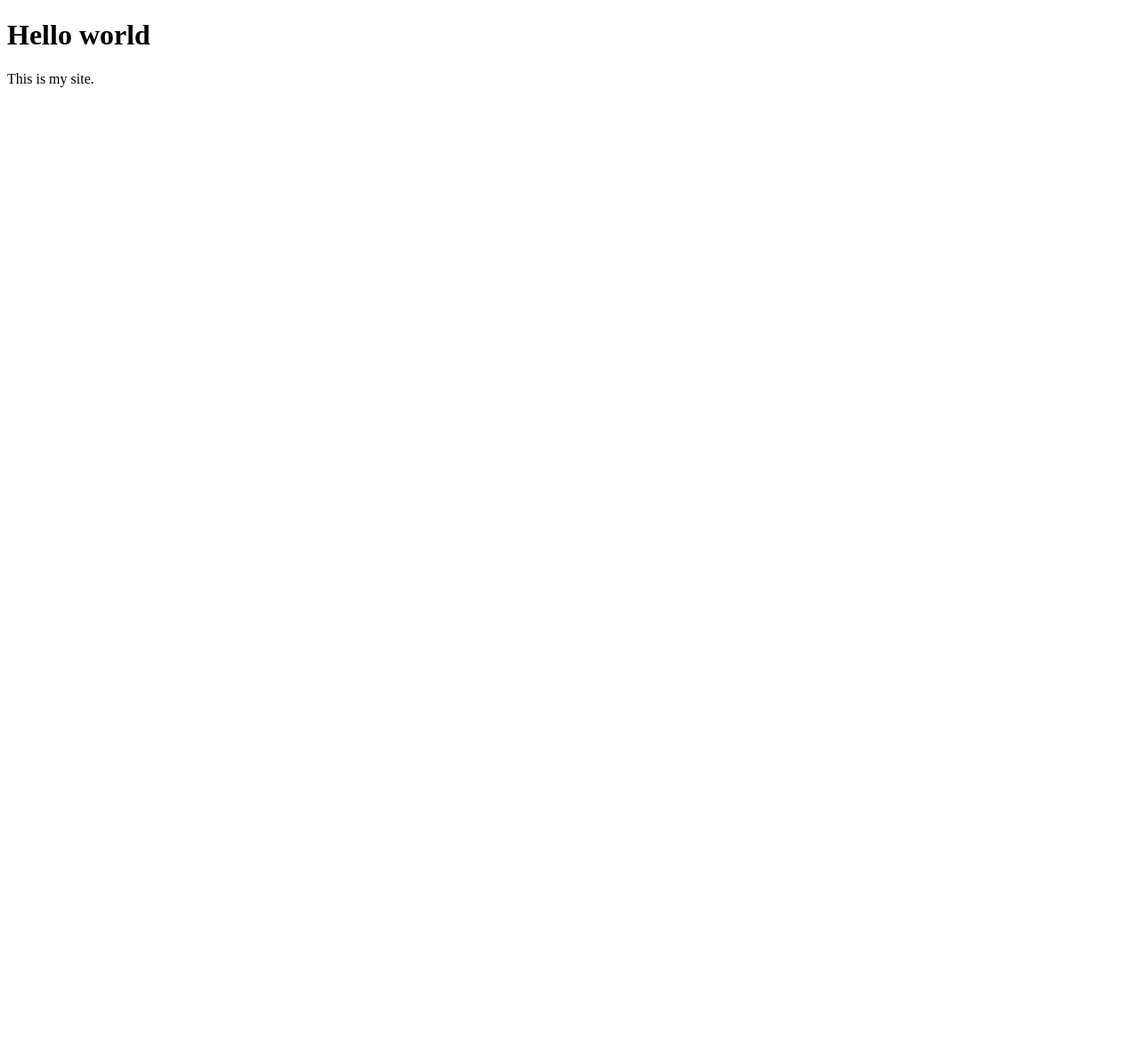
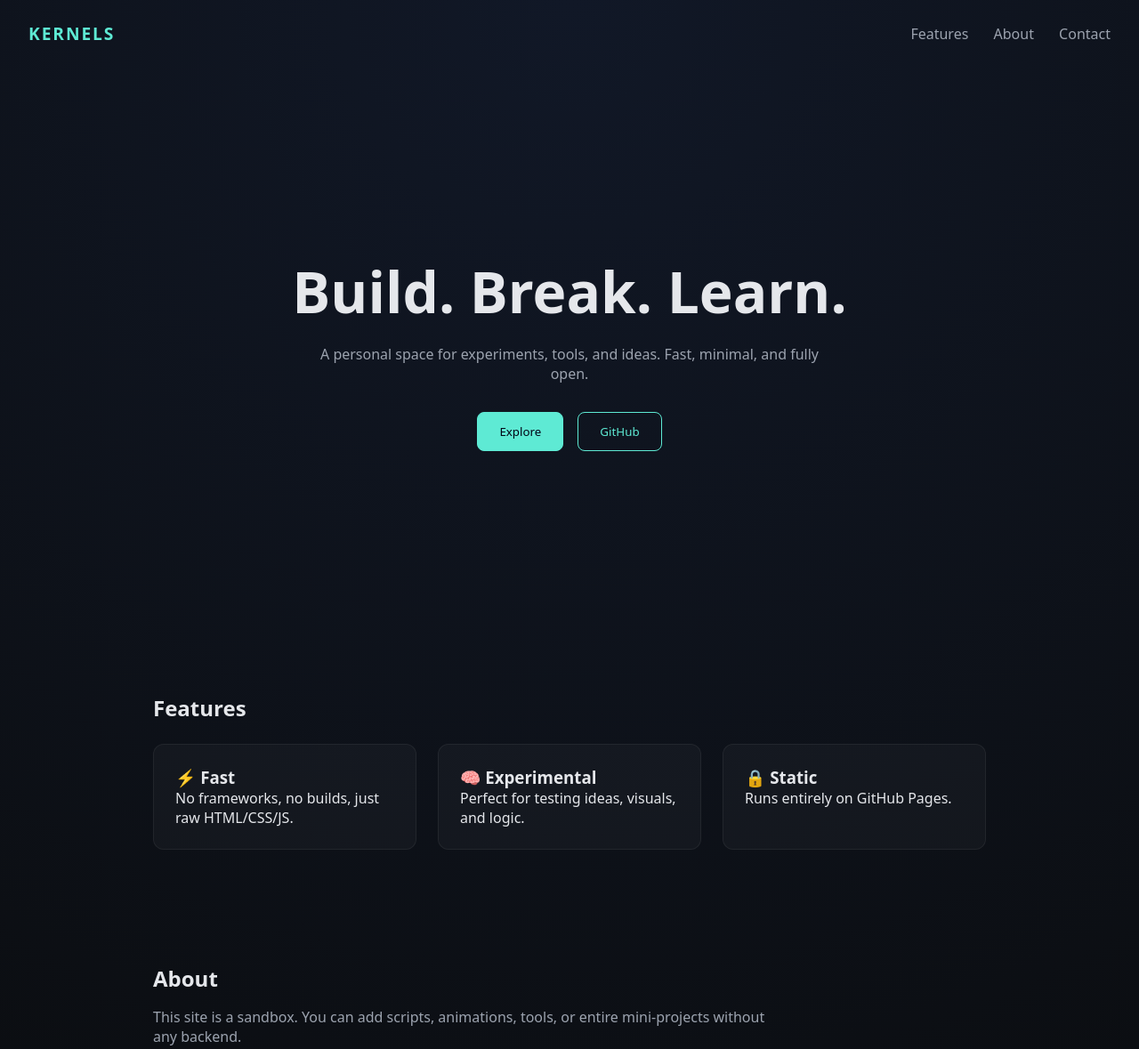
Before and after one commit to Kernells/kernels.github.io, a plain HTML site: page index.html in a window 1280 px wide. Shown: the top 1179 px of the page at 89% size. Before the commit the page ends 800 px from the top, so only its background shows below. Drawn offline with Linux system fonts and the light colour scheme.

Commit message:
Revamp index.html with new layout and styles
Updated the HTML structure and styles for a new design.

```diff
--- a/index.html
+++ b/index.html
@@ -1,10 +1,223 @@
 <!DOCTYPE html>
-<html>
-  <head>
-    <title>My GitHub Website</title>
-  </head>
-  <body>
-    <h1>Hello world</h1>
-    <p>This is my site.</p>
-  </body>
+<html lang="en">
+<head>
+  <meta charset="UTF-8" />
+  <meta name="viewport" content="width=device-width, initial-scale=1.0" />
+  <title>Kernels</title>
+
+  <style>
+    :root {
+      --bg: #0b0d10;
+      --accent: #5eead4;
+      --text: #e5e7eb;
+      --muted: #9ca3af;
+    }
+
+    * {
+      box-sizing: border-box;
+      margin: 0;
+      padding: 0;
+      font-family: system-ui, -apple-system, BlinkMacSystemFont, sans-serif;
+    }
+
+    body {
+      background: radial-gradient(circle at top, #111827, var(--bg));
+      color: var(--text);
+      min-height: 100vh;
+      overflow-x: hidden;
+    }
+
+    header {
+      padding: 1.5rem 2rem;
+      display: flex;
+      justify-content: space-between;
+      align-items: center;
+    }
+
+    header h1 {
+      font-size: 1.2rem;
+      letter-spacing: 0.1em;
+      color: var(--accent);
+    }
+
+    header nav a {
+      color: var(--muted);
+      text-decoration: none;
+      margin-left: 1.5rem;
+      transition: color 0.2s;
+    }
+
+    header nav a:hover {
+      color: var(--accent);
+    }
+
+    .hero {
+      height: 80vh;
+      display: flex;
+      flex-direction: column;
+      justify-content: center;
+      align-items: center;
+      text-align: center;
+      padding: 2rem;
+    }
+
+    .hero h2 {
+      font-size: clamp(2.5rem, 6vw, 4rem);
+      margin-bottom: 1rem;
+    }
+
+    .hero p {
+      max-width: 600px;
+      color: var(--muted);
+      margin-bottom: 2rem;
+    }
+
+    .buttons {
+      display: flex;
+      gap: 1rem;
+    }
+
+    .btn {
+      padding: 0.75rem 1.5rem;
+      border-radius: 8px;
+      border: 1px solid var(--accent);
+      background: transparent;
+      color: var(--accent);
+      cursor: pointer;
+      transition: all 0.2s;
+    }
+
+    .btn.primary {
+      background: var(--accent);
+      color: #020617;
+    }
+
+    .btn:hover {
+      transform: translateY(-2px);
+      box-shadow: 0 10px 30px rgba(94,234,212,0.15);
+    }
+
+    section {
+      padding: 4rem 2rem;
+      max-width: 1000px;
+      margin: auto;
+    }
+
+    .grid {
+      display: grid;
+      grid-template-columns: repeat(auto-fit, minmax(220px, 1fr));
+      gap: 1.5rem;
+    }
+
+    .card {
+      background: rgba(255,255,255,0.03);
+      border: 1px solid rgba(255,255,255,0.06);
+      padding: 1.5rem;
+      border-radius: 12px;
+      transition: transform 0.2s, border 0.2s;
+    }
+
+    .card:hover {
+      transform: translateY(-4px);
+      border-color: var(--accent);
+    }
+
+    footer {
+      padding: 2rem;
+      text-align: center;
+      color: var(--muted);
+      font-size: 0.9rem;
+    }
+
+    /* floating particles */
+    .particle {
+      position: fixed;
+      width: 4px;
+      height: 4px;
+      background: var(--accent);
+      opacity: 0.15;
+      border-radius: 50%;
+      animation: float linear infinite;
+    }
+
+    @keyframes float {
+      from { transform: translateY(110vh); }
+      to { transform: translateY(-10vh); }
+    }
+  </style>
+</head>
+<body>
+
+<header>
+  <h1>KERNELS</h1>
+  <nav>
+    <a href="#features">Features</a>
+    <a href="#about">About</a>
+    <a href="#contact">Contact</a>
+  </nav>
+</header>
+
+<div class="hero">
+  <h2>Build. Break. Learn.</h2>
+  <p>
+    A personal space for experiments, tools, and ideas.
+    Fast, minimal, and fully open.
+  </p>
+  <div class="buttons">
+    <button class="btn primary" onclick="scrollToSection('features')">Explore</button>
+    <button class="btn">GitHub</button>
+  </div>
+</div>
+
+<section id="features">
+  <h2 style="margin-bottom:1.5rem;">Features</h2>
+  <div class="grid">
+    <div class="card">
+      <h3>⚡ Fast</h3>
+      <p>No frameworks, no builds, just raw HTML/CSS/JS.</p>
+    </div>
+    <div class="card">
+      <h3>🧠 Experimental</h3>
+      <p>Perfect for testing ideas, visuals, and logic.</p>
+    </div>
+    <div class="card">
+      <h3>🔒 Static</h3>
+      <p>Runs entirely on GitHub Pages.</p>
+    </div>
+  </div>
+</section>
+
+<section id="about">
+  <h2 style="margin-bottom:1rem;">About</h2>
+  <p style="color:var(--muted); max-width:700px;">
+    This site is a sandbox. You can add scripts, animations,
+    tools, or entire mini-projects without any backend.
+  </p>
+</section>
+
+<footer id="contact">
+  © <span id="year"></span> kernels.github.io
+</footer>
+
+<script>
+  // smooth scroll
+  function scrollToSection(id) {
+    document.getElementById(id).scrollIntoView({ behavior: 'smooth' });
+  }
+
+  // footer year
+  document.getElementById('year').textContent = new Date().getFullYear();
+
+  // particles
+  for (let i = 0; i < 40; i++) {
+    const p = document.createElement('div');
+    p.className = 'particle';
+    p.style.left = Math.random() * 100 + 'vw';
+    p.style.animationDuration = 10 + Math.random() * 20 + 's';
+    p.style.animationDelay = Math.random() * 10 + 's';
+    document.body.appendChild(p);
+  }
+</script>
+
+</body>
 </html>
```
